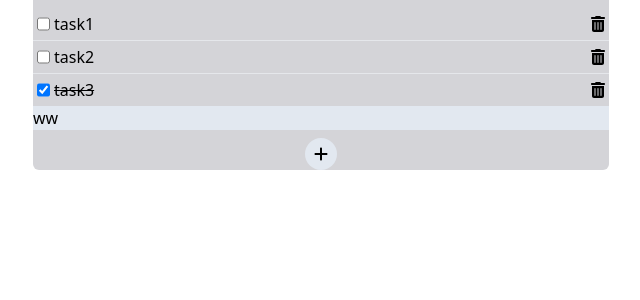
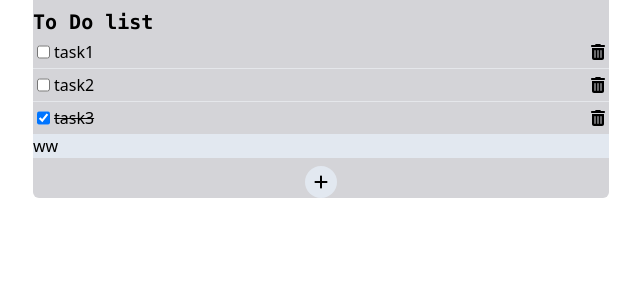
Before and after one commit to MedievalRain/todo-react-app, a React (Vite) app: page / in a window 1280 px wide. Shown: the top 300 px of the page, without its empty margins (319-959 px from the left). Built offline with nearby package versions, Linux system fonts and the light colour scheme.

Commit message:
Add title

```diff
--- a/src/App.tsx
+++ b/src/App.tsx
@@ -13,6 +13,7 @@ function App() {
   const [todoItems, setTodoItems] = useState<TodoItemType[]>(placeholderList);
   return (
     <div className="flex flex-col pt-2 max-w-xl bg-zinc-300 mx-auto rounded-b-md overflow-hidden">
+      <h1 className="text-xl font-semibold font-mono">To Do list</h1>
       <TodoList items={todoItems} setTodoItems={setTodoItems} />
       <AddItem items={todoItems} setTodoItems={setTodoItems} />
     </div>
```
